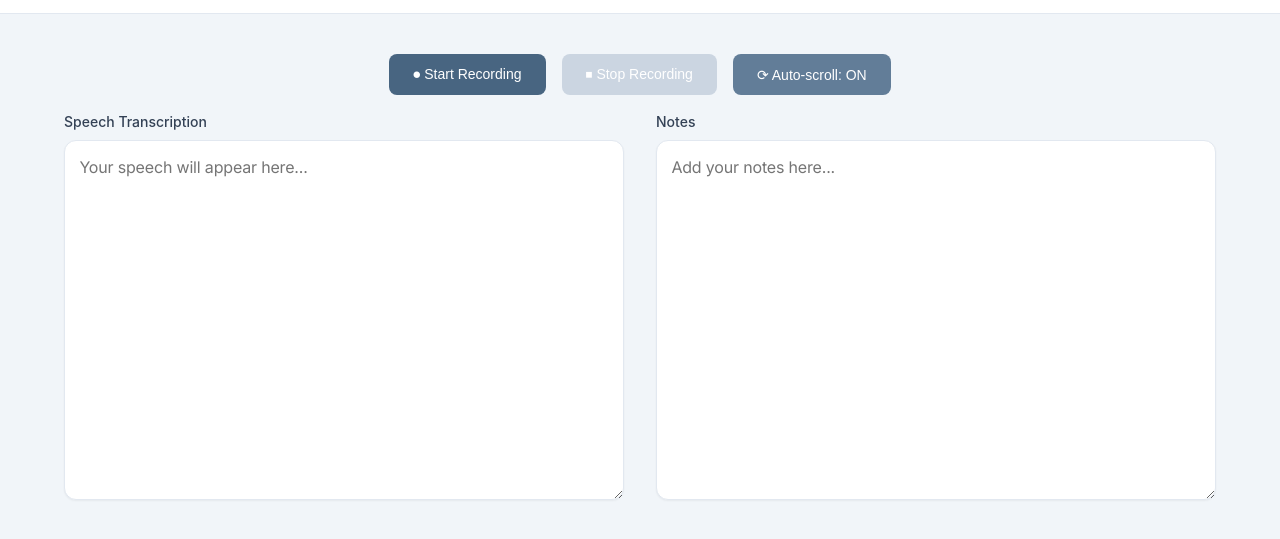
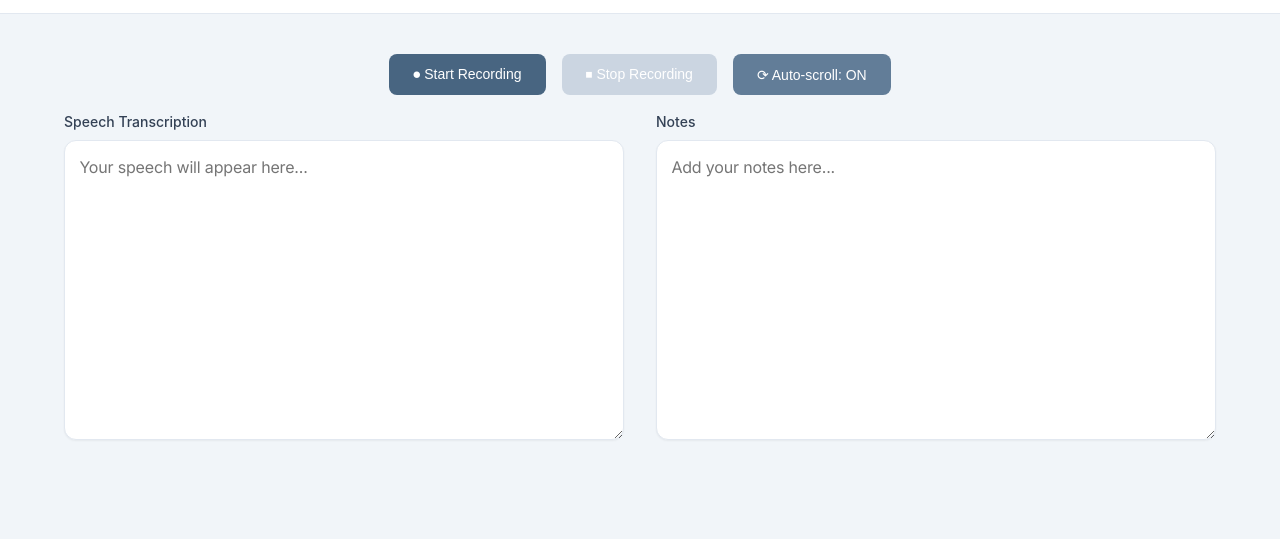
Before and after one commit to hyobinnSeo/WordFlow, a website: page public/index.html in a window 1280 px wide. Shown: the part 55-594 px from the top of the page. Drawn offline with nearby package versions, Linux system fonts and the light colour scheme.

Commit message:
텍스트 에어리어 축소2

```diff
--- a/public/styles.css
+++ b/public/styles.css
@@ -128,7 +128,7 @@ body {
 
 #transcription, #secondary-text {
   width: 100%;
-  height: 360px;
+  height: 300px;
   padding: 0.9rem;
   border: 1px solid var(--gray-200);
   border-radius: 0.75rem;
```
